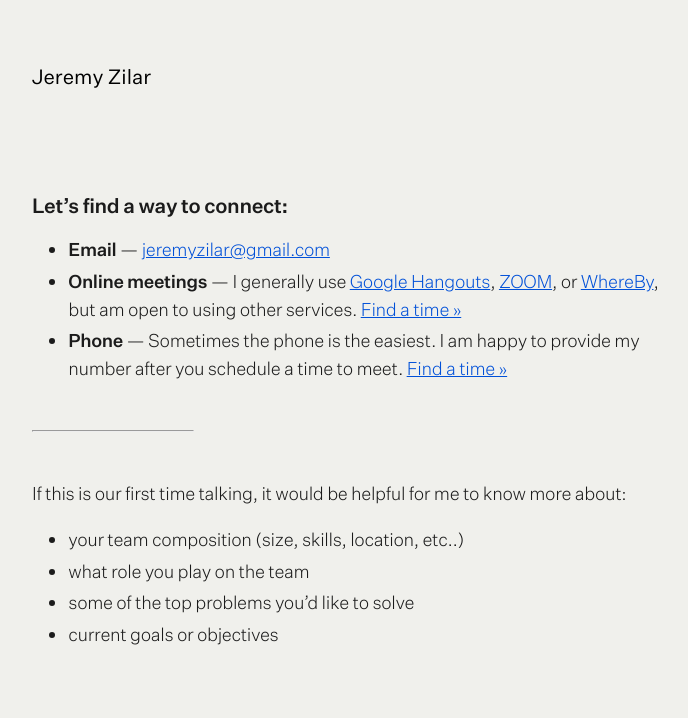
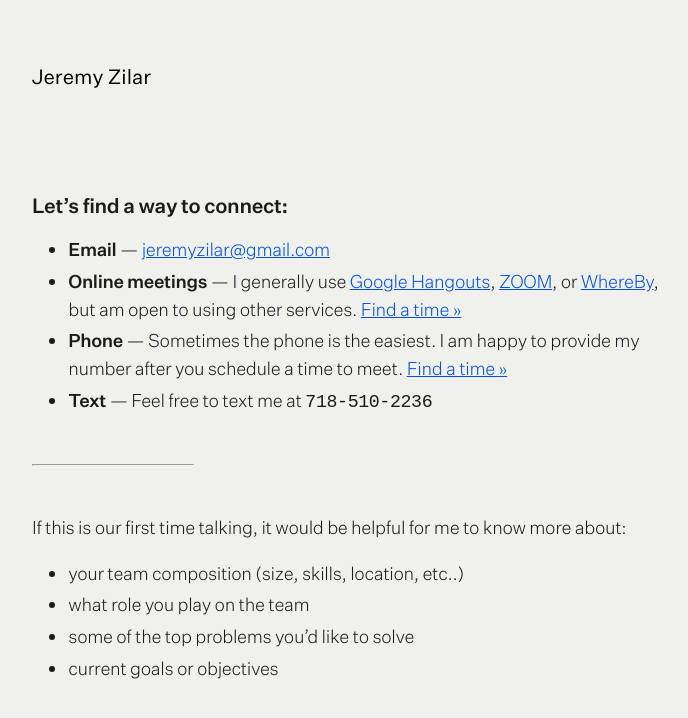
Before and after one commit to jeremyzilar/jeremyzilar.com, a Jekyll site: the page built from _pages/talk.md, in a window 1280 px wide. Shown: the top 718 px of the page, without its empty margins (40-728 px from the left). Built offline with Jekyll 4.4.1, drawn with Linux system fonts in a browser that asks for light colours; nearby versions of some CDN libraries.

Commit message:
adding phone number

```diff
--- a/_includes/elsewhere.html
+++ b/_includes/elsewhere.html
@@ -5,6 +5,7 @@
         <div class="content usa-prose">
           <p>Learn more <a href="/about" title="About Jeremy Zilar">about me</a> and <a href="/work/resume">my work</a>:</p>
           <ul>
+            <li><a href="./talk" title="Contact"><i class="fas fa-envelope"></i> <span>Contact</span></a></li>
             <li><a href="./talk" title="email me"><i class="fas fa-envelope"></i> <span>Email</span></a></li>
             <li><a href="https://www.linkedin.com/in/jeremyzilar/" title="Jeremy Zilar on LinkedIn"><i class="fab fa-linkedin-in"></i> <span>LinkedIn</span></a></li>
             <li><a href="https://github.com/jeremyzilar" title="Jeremy Zilar on GitHub"><i class="fab fa-github"></i> <span>GitHub</span></a></li>
--- a/_pages/talk.md
+++ b/_pages/talk.md
@@ -9,6 +9,7 @@ title: "Let's Talk"
 - **Email** — [jeremyzilar@gmail.com](mailto:jeremyzilar@gmail.com)
 - **Online meetings** — I generally use [Google Hangouts](https://hangouts.google.com/), [ZOOM](https://zoom.us/), or [WhereBy](https://whereby.com/), but am open to using other services. [Find a time »](https://calendly.com/jeremyzilar/online)
 - **Phone** — Sometimes the phone is the easiest. I am happy to provide my number after you schedule a time to meet. [Find a time »](https://calendly.com/jeremyzilar/online)
+- **Text** — Feel free to text me at `718-510-2236`
 
 ---
 
```
